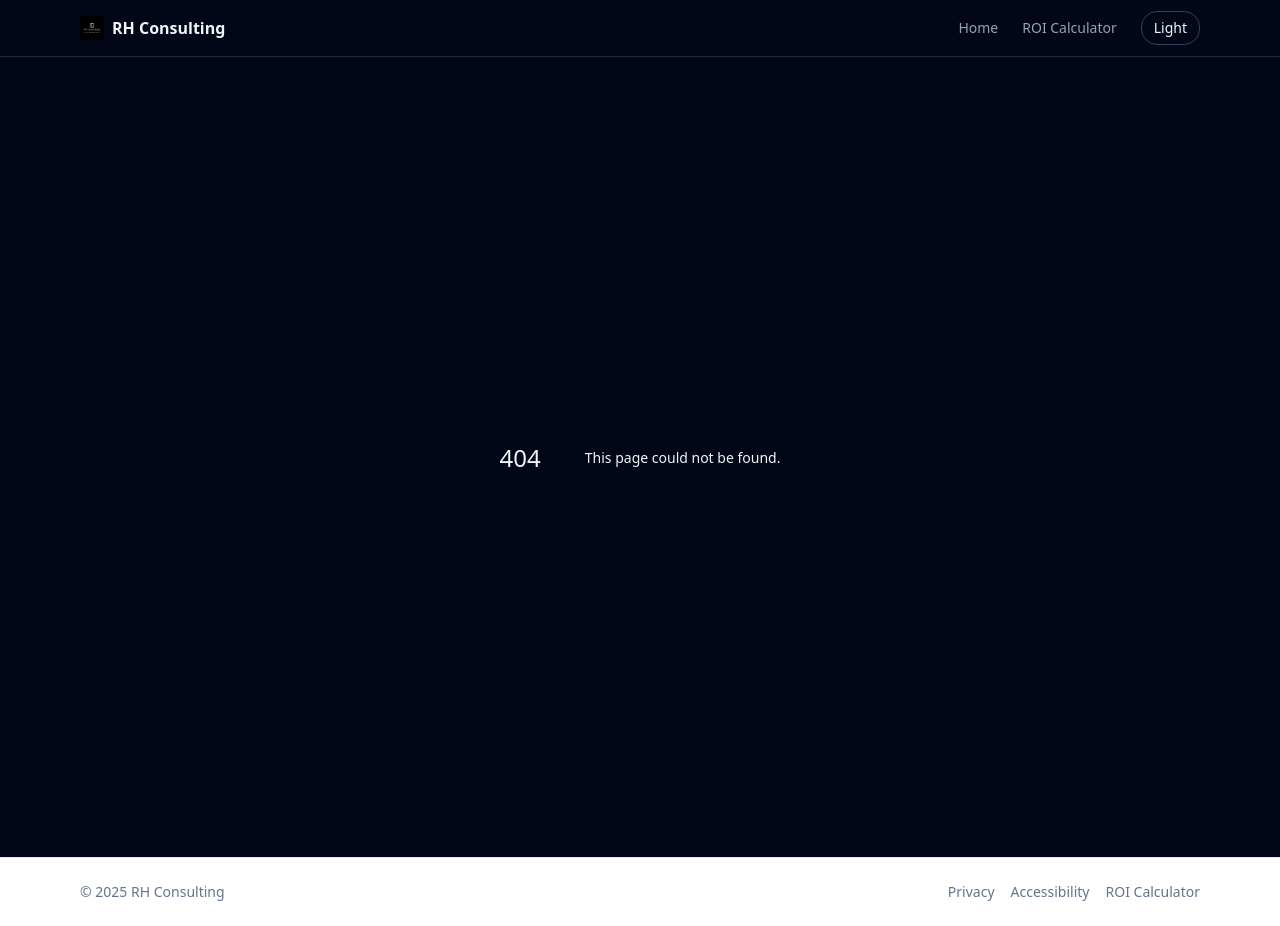
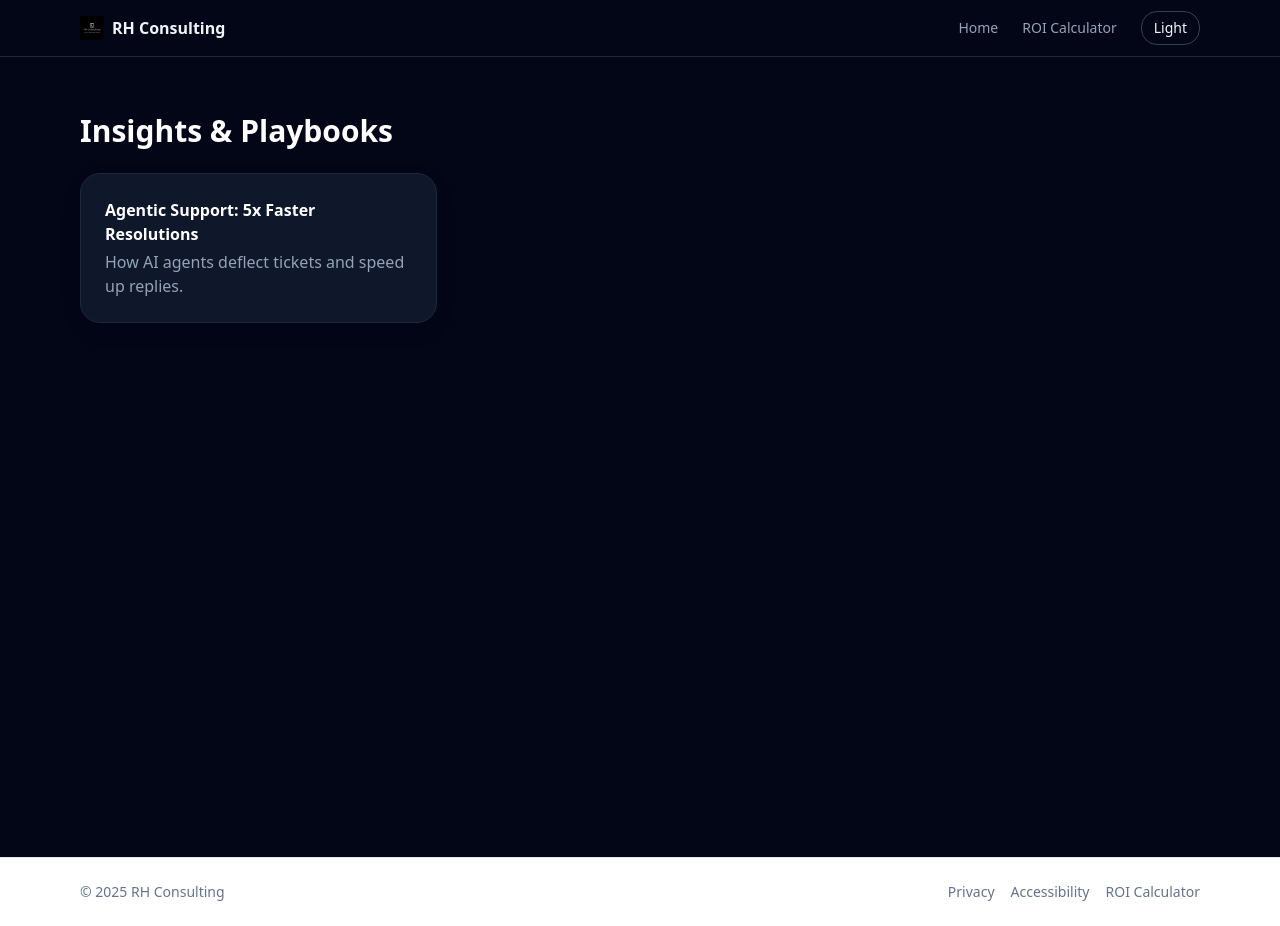
Before and after one commit to rickhancock-droid/rh-consulting-site, a Next.js app: page /blog in a window 1280 px wide. Before the commit this address had no page. Built offline with nearby package versions, Linux system fonts and the light colour scheme.

Commit message:
Add MDX blog (Next 15 compatible) with first post

```diff
--- /dev/null
+++ b/app/blog/[slug]/page.tsx
@@ -0,0 +1,35 @@
+import fs from "node:fs";
+import path from "node:path";
+import { notFound } from "next/navigation";
+import { renderMDX } from "@/lib/mdx";
+
+const BLOG_DIR = path.join(process.cwd(), "content", "blog");
+
+export async function generateStaticParams() {
+  const files = fs.existsSync(BLOG_DIR) ? fs.readdirSync(BLOG_DIR).filter(f => f.endsWith(".mdx")) : [];
+  return files.map(file => ({ slug: file.replace(/\.mdx$/, "") }));
+}
+
+export async function generateMetadata({ params }:{ params:{slug:string} }) {
+  const file = path.join(BLOG_DIR, `${params.slug}.mdx`);
+  if (!fs.existsSync(file)) return {};
+  const src = fs.readFileSync(file, "utf8");
+  const { frontmatter } = await renderMDX(src);
+  return {
+    title: frontmatter.title ?? params.slug,
+    description: frontmatter.description,
+  };
+}
+
+export default async function BlogPost({ params }:{ params:{slug:string} }) {
+  const file = path.join(BLOG_DIR, `${params.slug}.mdx`);
+  if (!fs.existsSync(file)) notFound();
+  const src = fs.readFileSync(file, "utf8");
+  const { content, frontmatter } = await renderMDX(src);
+  return (
+    <article className="mx-auto max-w-3xl px-4 py-14 prose prose-slate dark:prose-invert">
+      <h1>{frontmatter.title}</h1>
+      {content}
+    </article>
+  );
+}
--- /dev/null
+++ b/app/blog/page.tsx
@@ -0,0 +1,34 @@
+import fs from "node:fs";
+import path from "node:path";
+import matter from "gray-matter";
+import Link from "next/link";
+
+export const metadata = { title: "Blog | RH Consulting" };
+
+const BLOG_DIR = path.join(process.cwd(), "content", "blog");
+
+export default async function BlogIndex() {
+  const files = fs.readdirSync(BLOG_DIR).filter(f => f.endsWith(".mdx"));
+  const posts = files.map((file) => {
+    const slug = file.replace(/\.mdx$/, "");
+    const raw = fs.readFileSync(path.join(BLOG_DIR, file), "utf8");
+    const { data } = matter(raw);
+    return { slug, ...(data as any) };
+  }).sort((a,b)=> +new Date(b.date) - +new Date(a.date));
+
+  return (
+    <div className="mx-auto max-w-6xl px-4 py-14">
+      <h1 className="text-3xl font-semibold heading mb-6">Insights & Playbooks</h1>
+      <div className="grid md:grid-cols-3 gap-6">
+        {posts.map(p=>(
+          <article key={p.slug} className="card p-6">
+            <h2 className="font-semibold heading mb-1">
+              <Link href={`/blog/${p.slug}`}>{p.title}</Link>
+            </h2>
+            <p className="muted">{p.description}</p>
+          </article>
+        ))}
+      </div>
+    </div>
+  );
+}
--- /dev/null
+++ b/content/blog/agentic-support-5x-faster.mdx
@@ -0,0 +1,14 @@
+---
+title: "Agentic Support: 5x Faster Resolutions"
+description: "How AI agents deflect tickets and speed up replies."
+date: "2025-09-20"
+tags: ["ai agents","support","automation"]
+---
+
+**TL;DR**: Agentic workflows can cut resolution time dramatically with deflection, triage, and draft responses.
+
+1. Deflect common FAQs.
+2. Draft replies based on docs.
+3. Escalate with full context.
+
+Try our [ROI Calculator](/roi-calculator) to estimate savings.
--- /dev/null
+++ b/lib/mdx.ts
@@ -0,0 +1,23 @@
+import { compileMDX } from "next-mdx-remote/rsc";
+import remarkGfm from "remark-gfm";
+import rehypeSlug from "rehype-slug";
+import rehypeAutolinkHeadings from "rehype-autolink-headings";
+
+export async function renderMDX(source: string) {
+  const { content, frontmatter } = await compileMDX<{
+    title: string; description: string; date: string; tags?: string[];
+  }>({
+    source,
+    options: {
+      parseFrontmatter: true,
+      mdxOptions: {
+        remarkPlugins: [remarkGfm],
+        rehypePlugins: [
+          rehypeSlug,
+          [rehypeAutolinkHeadings, { behavior: "wrap" }],
+        ],
+      },
+    },
+  });
+  return { content, frontmatter };
+}
```
